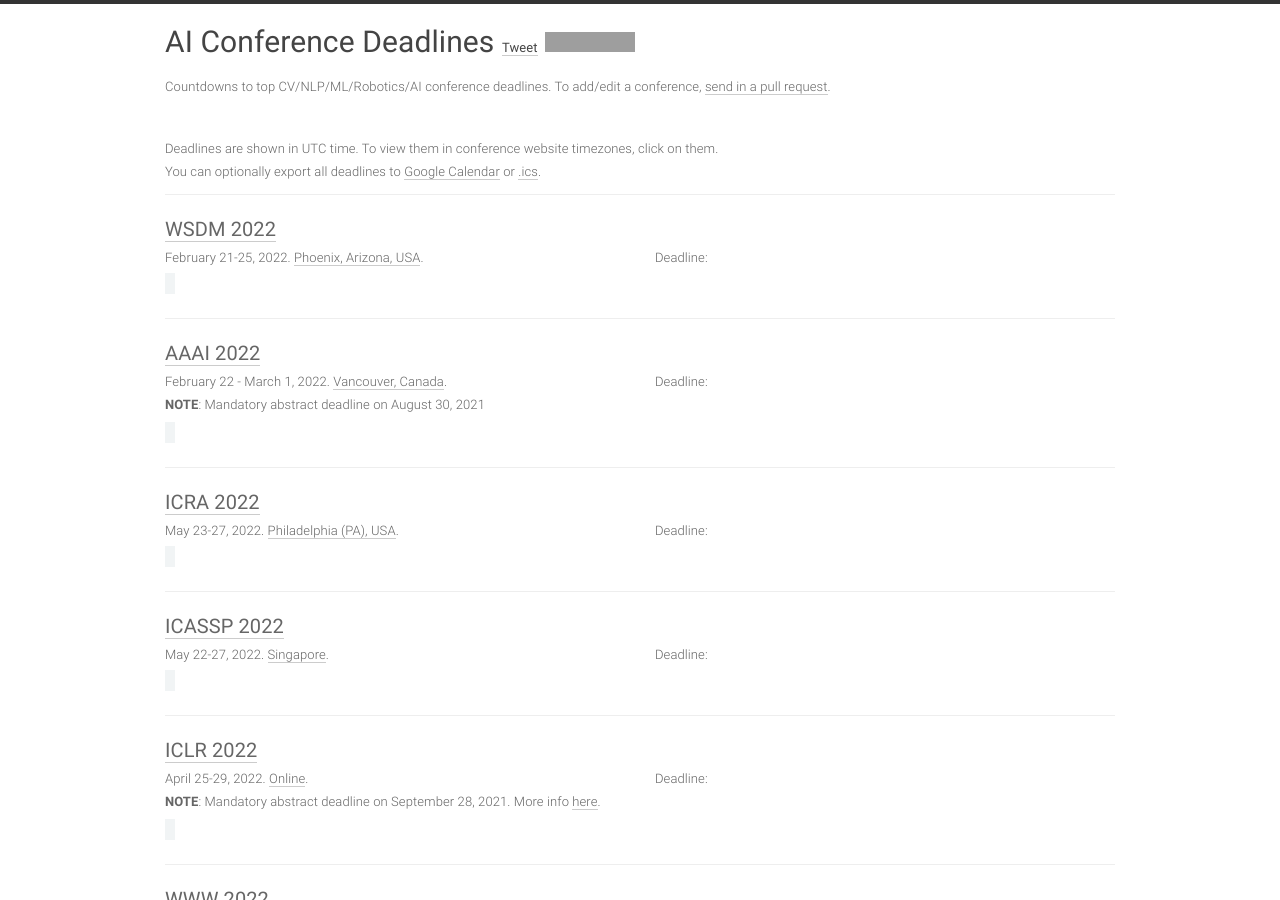
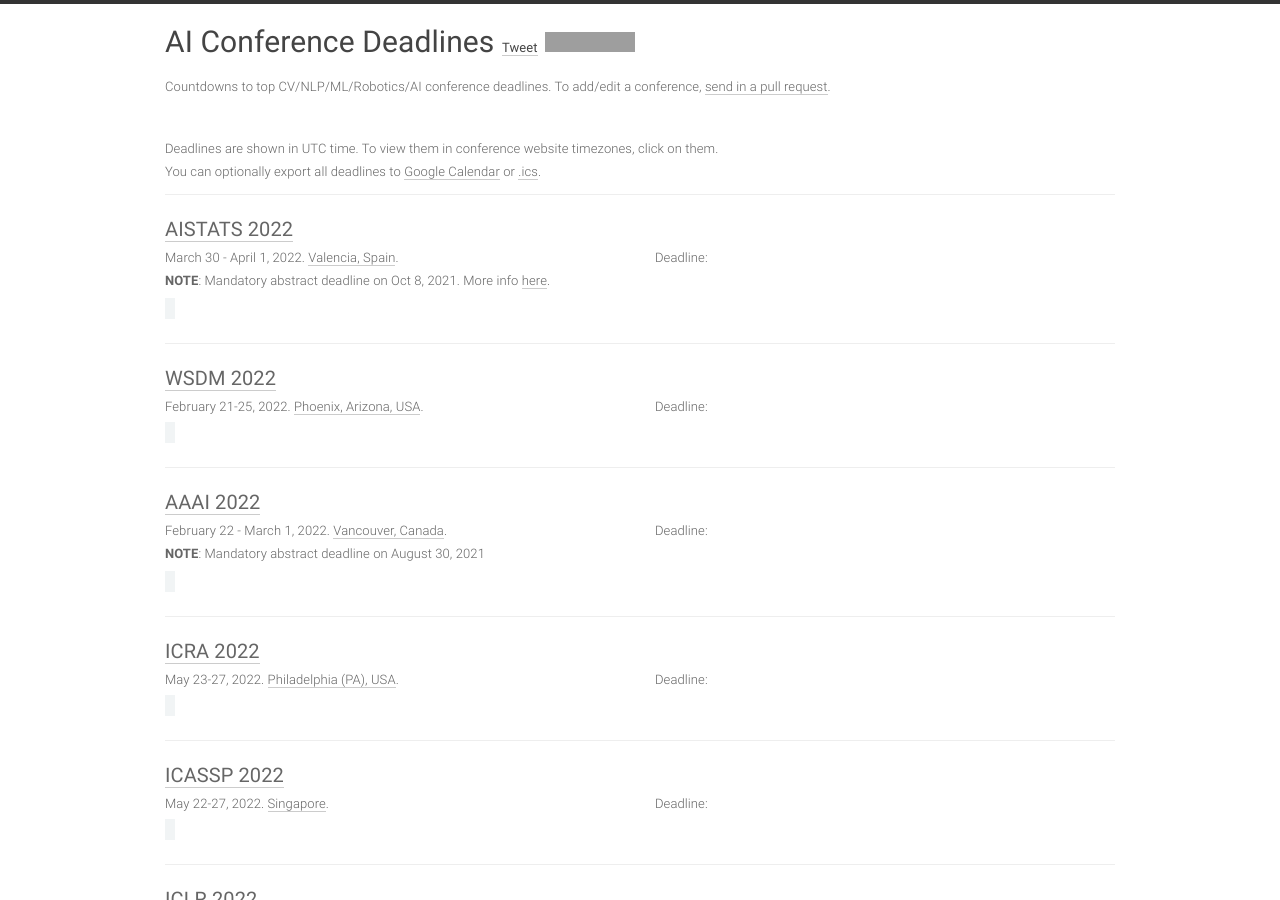
Before and after one commit to paperswithcode/ai-deadlines, a Jekyll site: the page built from index.html, in a window 1280 px wide and 900 px high. Built offline with Jekyll 4.4.1, drawn with Linux system fonts in a browser that asks for light colours; comment, search, counter and statistics services are not loaded; grey boxes are pictures that could not be loaded.

Commit message:
add AISTATS 2022 (#362)

```diff
--- a/_data/conferences.yml
+++ b/_data/conferences.yml
@@ -1,4 +1,16 @@
 ---
+
+- title: AISTATS
+  hindex: 57
+  year: 2022
+  id: aistats22
+  link: https://www.aistats.org/aistats2022/
+  deadline: '2021-10-15 11:59:00'
+  timezone: UTC
+  date: March 30 - April 1, 2022
+  place: Valencia, Spain
+  sub: ML
+  note: '<b>NOTE</b>: Mandatory abstract deadline on Oct 8, 2021. More info <a href=''http://www.aistats.org/aistats2022/cfp.html''>here</a>.'
 
 - title: WSDM
   hindex: 54
```
